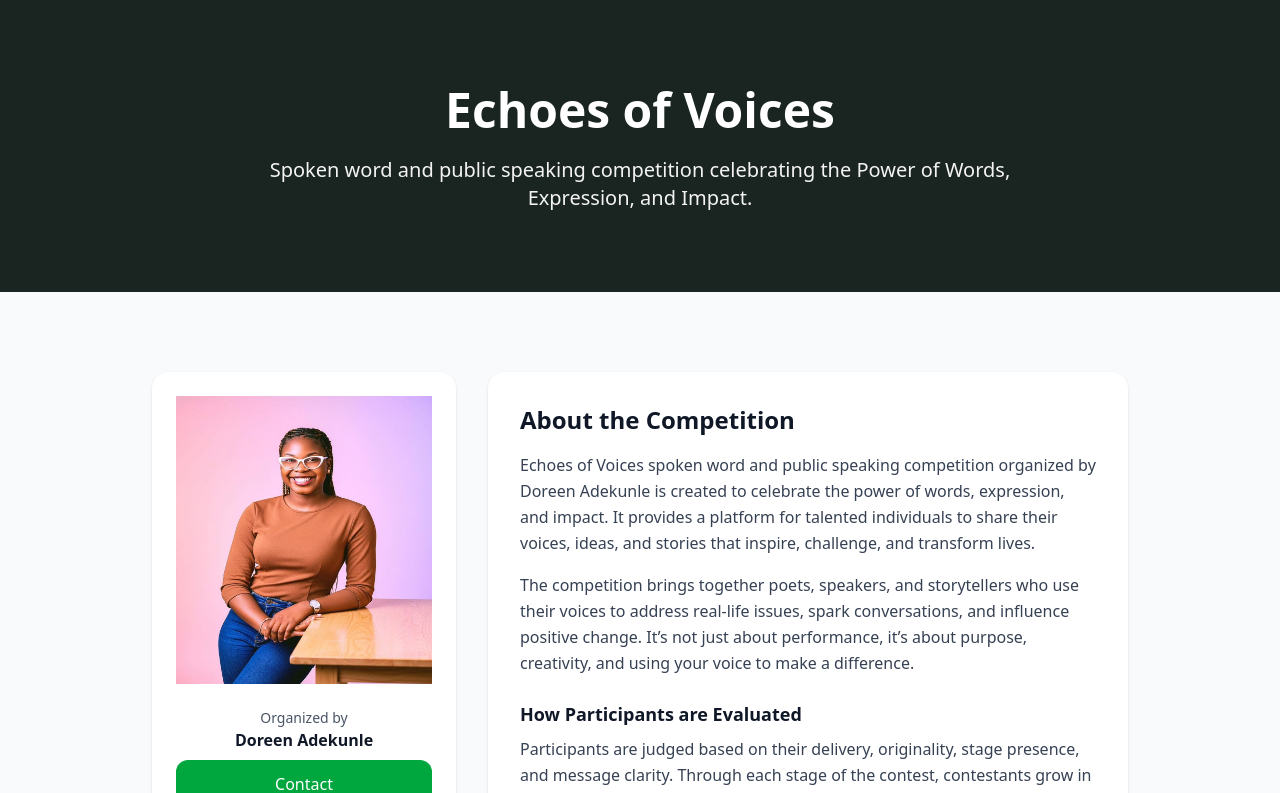
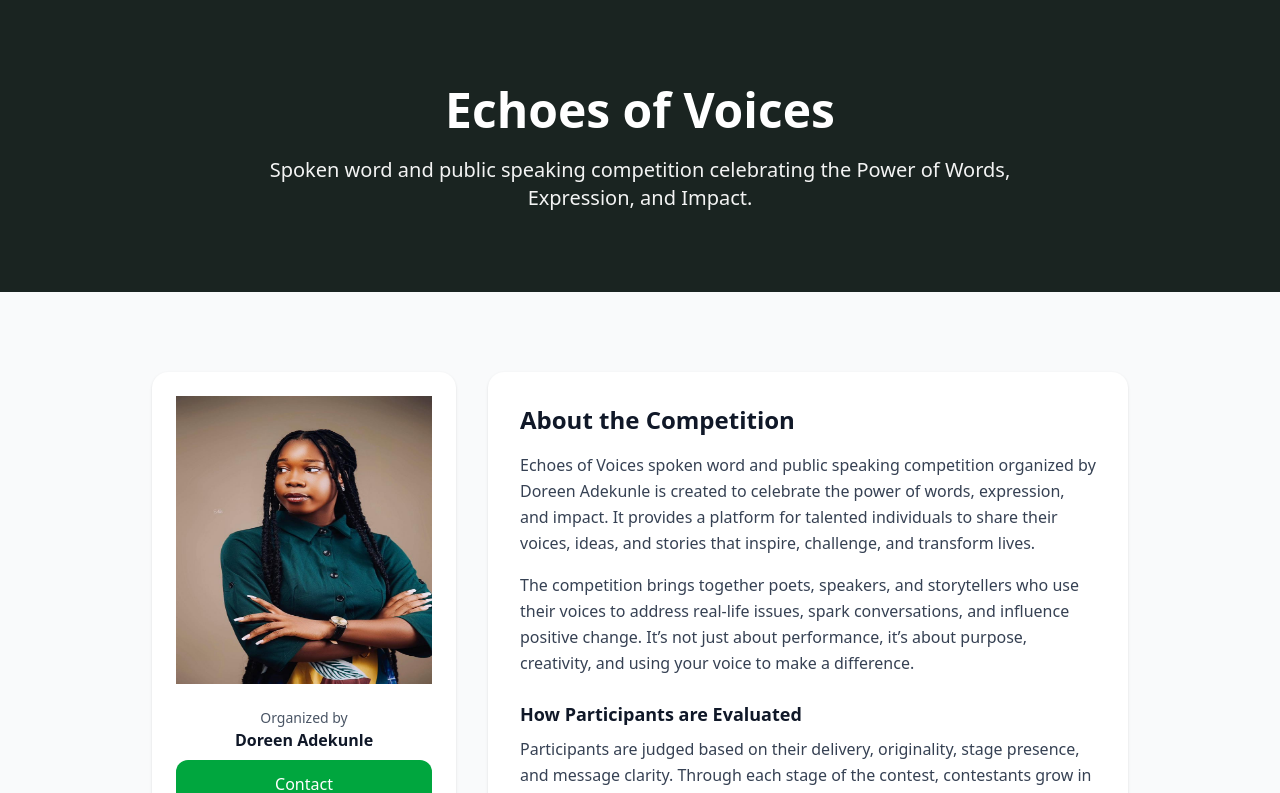
Before and after one commit to isaiah973/rankingSystem, a React (Vite) app: page /about in a window 1280 px wide. Shown: the top 793 px of the page. Built offline with nearby package versions, Linux system fonts and the light colour scheme.

Commit message:
added doreen3

```diff
--- a/src/Components/AboutPage.jsx
+++ b/src/Components/AboutPage.jsx
@@ -32,7 +32,7 @@ export default function AboutPage() {
           <div className="md:max-w-sm md:text-center">
             <div className="rounded-2xl bg-white shadow p-6 h-full flex flex-col justify-center">
               <div className="h-72 rounded-md bg-gradient-to-br from-yellow-200 to-yellow-400 flex items-center justify-center">
-                <img src="/Images/Doreen2.jpeg" alt="Organizer Doreen Adekunle"
+                <img src="/Images/doreen3.jpeg" alt="Organizer Doreen Adekunle"
                 className="w-full h-full"
                 />
               </div>
```
Also changed, not shown: public/Images/doreen3.jpeg (added).
